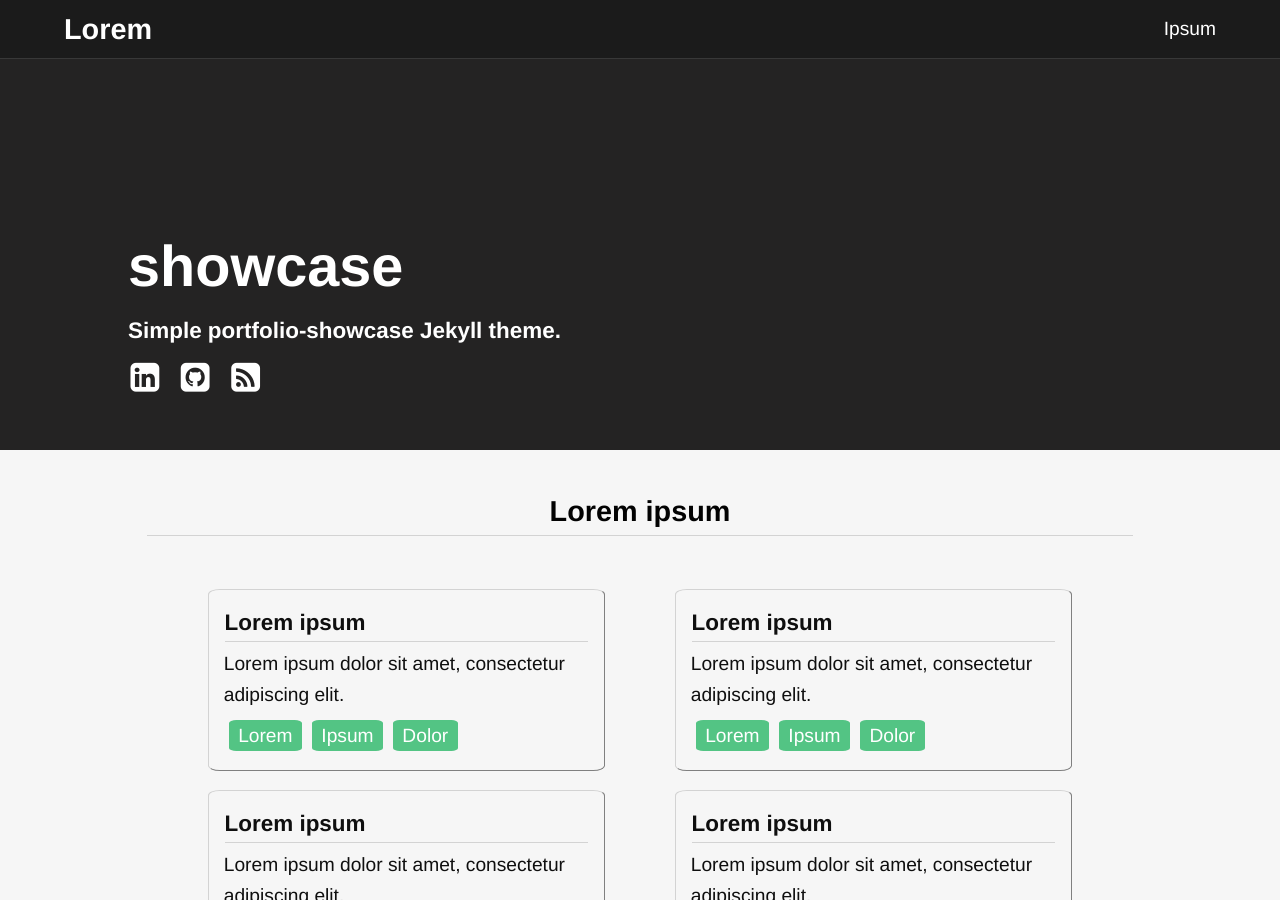
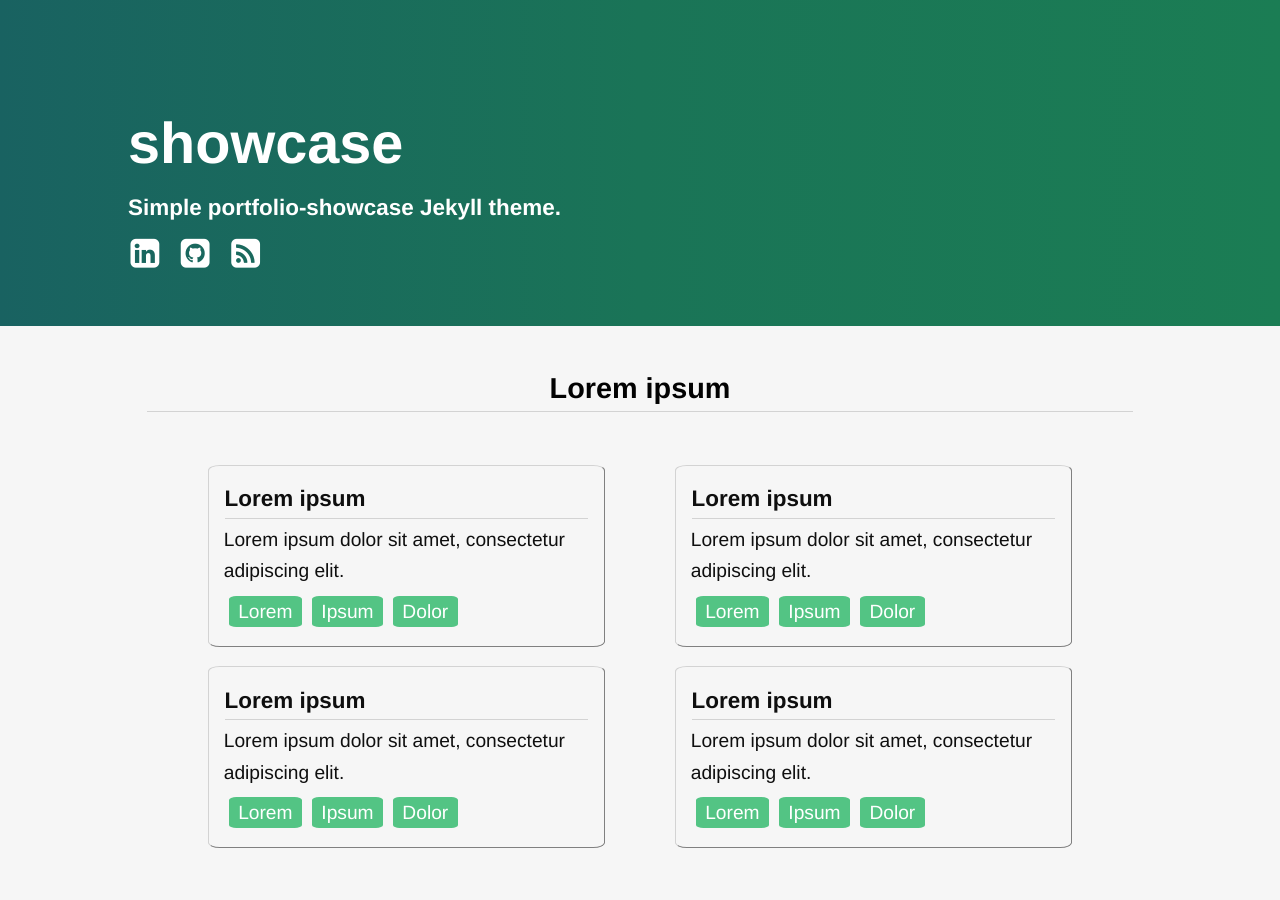
Before and after one commit to vllur/showcase, a Jekyll site: the page built from index.html, in a window 1280 px wide and 900 px high. Built offline with Jekyll 4.4.1, drawn with Linux system fonts in a browser that asks for light colours; the list of posts is cut into pages by our own code.

Commit message:
Removed upper navbar; improved & recoloured header

```diff
--- a/_includes/header.html
+++ b/_includes/header.html
@@ -1,4 +1,4 @@
-<header id="particle-js">
+<header>
   <div class="header-wrapper">
     <h1>{{ site.author.name }}</h1>
     <h3>{{ site.description }}</h3>
--- a/_includes/nav.html
+++ /dev/null
@@ -1,4 +0,0 @@
-<nav>
-  <a href="{{ site.nav-first-link }}"><h2>{{ site.nav-first }}</h2></a>
-  <a href="{{ site.nav-second-link }}">{{ site.nav-second }}</a>
-</nav>
--- a/_layouts/default.html
+++ b/_layouts/default.html
@@ -2,7 +2,6 @@
 <html lang="{{ site.iso-lang }}">
 {% include head.html %}
 <body>
-{% include nav.html %}
 {% include header.html %}
 <main>
   {{ content }}
--- a/_sass/header.scss
+++ b/_sass/header.scss
@@ -1,9 +1,9 @@
 header{
-  height: 50vh;
+  height: 35vh;
   min-height: 17em;
   display: flex;
 
-  background-color: $header-bg;
+  background: $header-bg;
   color: $header-text;
 }
 
--- a/_sass/nav.scss
+++ /dev/null
@@ -1,32 +0,0 @@
-nav{
-  display: flex;
-  justify-content: space-between;
-  align-items: center;
-  position: fixed;
-  top: 0;
-  z-index: 1;
-  border-bottom: 1px solid $nav-border;
-
-  width: 100%;
-  height: 3em;
-
-  background-color: $nav-bg;
-}
-
-nav a:link{
-  color: $nav-a;
-  margin: 0 5vw;
-  text-decoration: none;
-}
-
-nav a:visited{
-  color: $nav-a;
-}
-
-nav a:hover{
-  color: $nav-a-hover;
-}
-
-nav a:active{
-  color: $nav-a-active;
-}
--- a/_sass/variables.scss
+++ b/_sass/variables.scss
@@ -1,28 +1,22 @@
 $nav-header-font: 'Bookman', 'Helvetica', 'Arial', sans-serif;
 $font: 'Helvetica', 'Arial', sans-serif;
 
-$nav-bg: #1B1B1B;
-$nav-border: #383838;
-$nav-a: #FFF;
-$nav-a-hover: #E6E6E6;
-$nav-a-active: #E6E6E6;
-
-$header-bg: #242323;
-$header-text: #FFF;
-$header-a: #FFF;
+$header-bg: linear-gradient(90deg, rgba(25,98,97,1) 0%, rgba(26,116,87,1) 50%, rgba(27,125,84,1) 100%);
+$header-text: #fff;
+$header-a: #fff;
 $header-a-hover: #def3e7;
 $header-a-active: #b5f1cf;
 
-$content-bg: #F6F6F6;
+$content-bg: #f6f6f6;
 $content-text: #020202;
-$content-a: #0F0F0F;
+$content-a: #0f0f0f;
 $content-a-hover: #303030;
-$content-a-active: #5C5C5C;
+$content-a-active: #5c5c5c;
 $content-header-border: lightgrey;
 $content-item-bg: $content-bg;
 
-$footer-bg: $header-bg;
-$footer-text: $header-text;
-$footer-a: $header-a;
-$footer-a-hover: $header-a-hover;
-$footer-a-active: $header-a-active;
+$footer-bg: #242323;
+$footer-text: #fff;
+$footer-a: #fff;
+$footer-a-hover: #def3e7;
+$footer-a-active: #b5f1c1;
--- a/css/main.scss
+++ b/css/main.scss
@@ -3,7 +3,6 @@
 ---
 @import "variables";
 @import "base";
-@import "nav";
 @import "header";
 @import "content";
 @import "footer";
```
